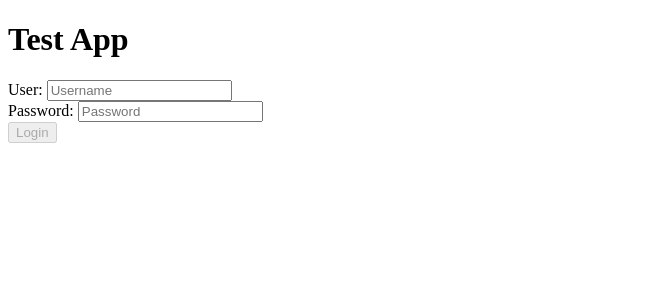
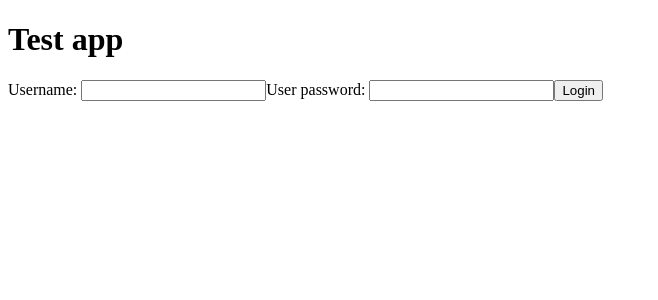
Before and after one commit to alberolimpica/AngularUoc, an Angular app: page / in a window 1280 px wide. Shown: the top 300 px of the page, without its empty margins (0-658 px from the left). Built offline with nearby package versions, Linux system fonts and the light colour scheme.

Commit message:
Reactive forms example

```diff
--- /dev/null
+++ b/src/app/Components/login-reactive/login-reactive.component.html
@@ -0,0 +1,12 @@
+<div>
+    <h1>Test app</h1>
+    <form [formGroup] = "loginForm"(ngSubmit) = "checkLogin()">
+        <label>Username: </label>
+        <input type="text" [formControl] = "name"/>
+
+        <label>User password: </label>
+        <input type="password" [formControl] = "password"/>
+
+        <button type = "submit" [disabled] = "!loginForm.valid">Login</button>
+    </form>
+</div>
--- /dev/null
+++ b/src/app/Components/login-reactive/login-reactive.component.ts
@@ -0,0 +1,38 @@
+import { Component, OnInit } from '@angular/core';
+import { FormControl, FormGroup, FormBuilder } from '@angular/forms';
+import { User } from 'src/app/Models/user';
+
+@Component({
+  selector: 'app-login-reactive',
+  templateUrl: './login-reactive.component.html',
+  styleUrls: ['./login-reactive.component.css']
+})
+export class LoginReactiveComponent implements OnInit {
+
+  public user: User = new User();
+
+  public name!: FormControl;
+  public password!: FormControl;
+  public loginForm!: FormGroup;
+
+  constructor( private formBuilder: FormBuilder) { }
+
+  ngOnInit(): void {
+    this.name = new FormControl("");
+    this.password = new FormControl("");
+
+    this.loginForm = this.formBuilder.group({
+      name: this.name,
+      password: this.password
+    });
+  }
+
+  public checkLogin(){
+    this.user.name = this.name.value;
+    this.user.password = this.password.value;
+    console.log('User name --> ' + this.user.name + ' User passwerd --> ' + this.user.password);
+  }
+
+
+
+}
--- a/src/app/app-routing.module.ts
+++ b/src/app/app-routing.module.ts
@@ -1,10 +1,12 @@
 import { NgModule } from '@angular/core';
 import { RouterModule, Routes } from '@angular/router';
 import { LoginComponent } from './Components/login/login.component';
+import { LoginReactiveComponent } from './Components/login-reactive/login-reactive.component';
 const routes: Routes = [
   {
     path: '',
-    component: LoginComponent
+    //component: LoginComponent
+    component: LoginReactiveComponent
   }
 ];
 
```
Also changed, not shown: src/app/app.module.ts (+6 -3 lines), src/app/Components/login-reactive/login-reactive.component.css (added), 1 other file (tests, documents, lock files or other folders).
